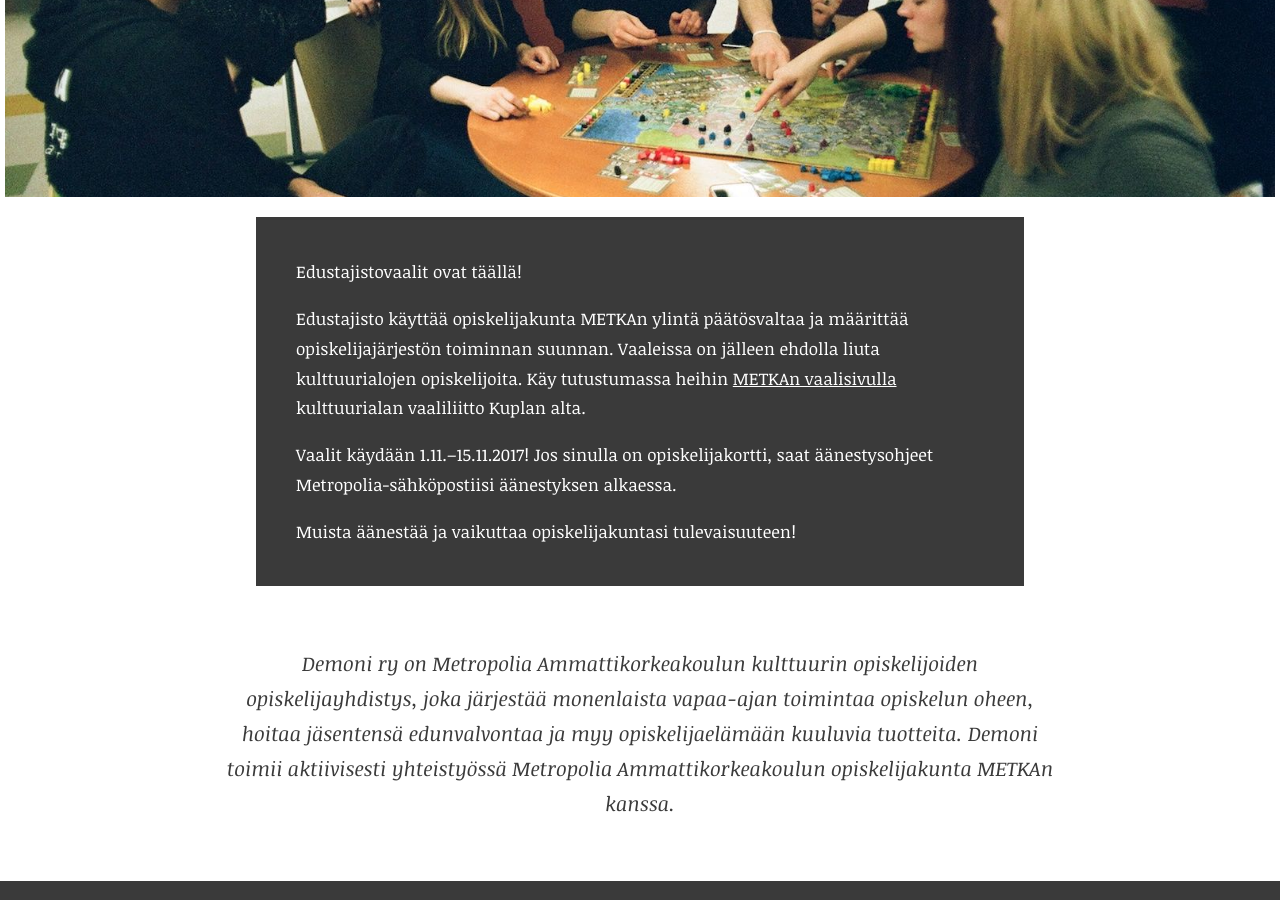
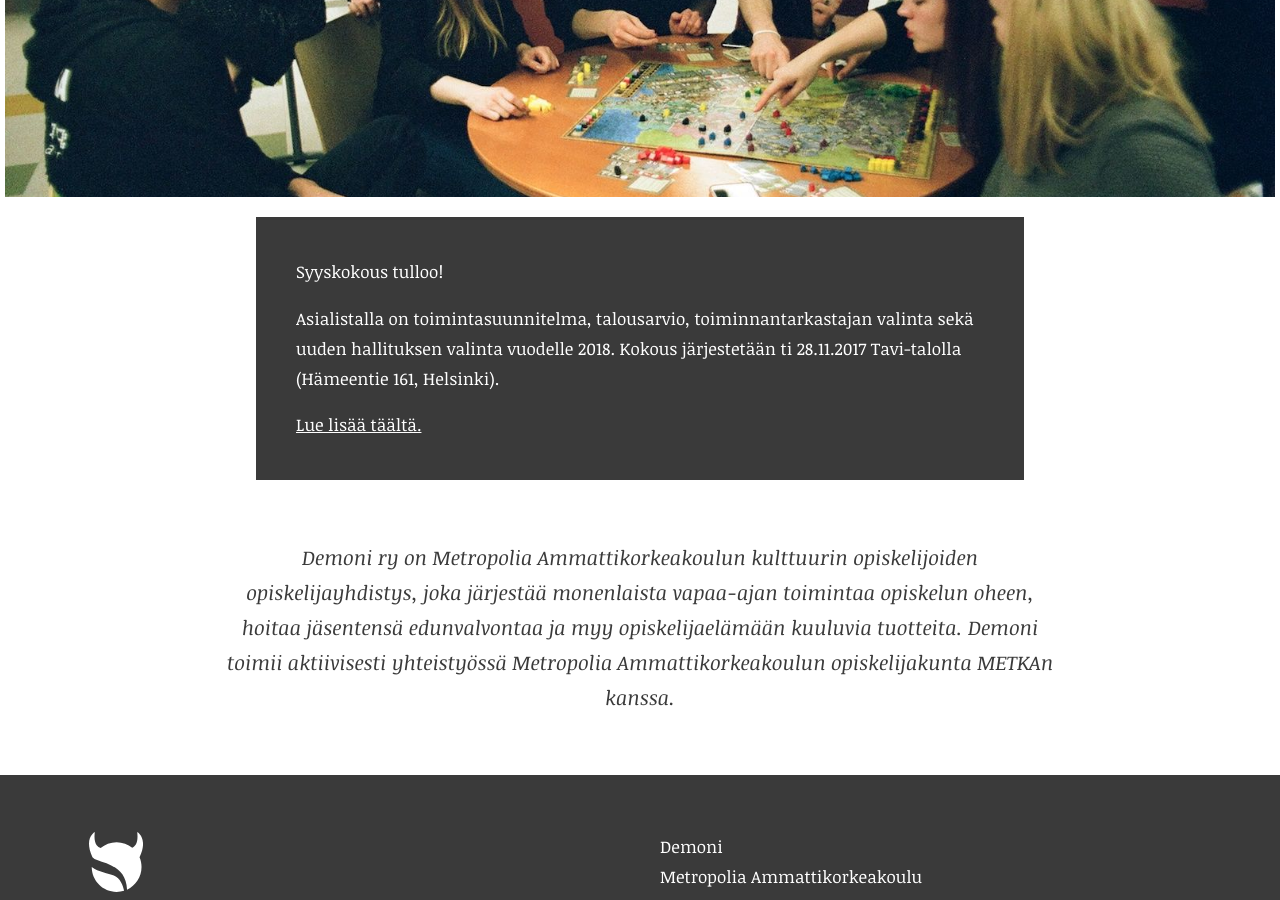
Before and after one commit to akselinurmio/demoni, a Jekyll site: the page built from index.md, in a window 1280 px wide and 900 px high, scrolled down 404 px. Built offline with Jekyll 4.4.1, drawn with Linux system fonts in a browser that asks for light colours.

Commit message:
Lisää syyskokouksen 2017 kutsu

```diff
--- a/index.md
+++ b/index.md
@@ -3,10 +3,8 @@ layout: home
 photo: "/assets/photos/lautapeli-ilta.jpg"
 ---
 
-Edustajistovaalit ovat täällä!
+Syyskokous tulloo!
 
-Edustajisto käyttää opiskelijakunta METKAn ylintä päätösvaltaa ja määrittää opiskelijajärjestön toiminnan suunnan. Vaaleissa on jälleen ehdolla liuta kulttuurialojen opiskelijoita. Käy tutustumassa heihin [METKAn vaalisivulla](http://metka.metropolia.fi/vaalit/ehdokkaat/) kulttuurialan vaaliliitto Kuplan alta.
+Asialistalla on toimintasuunnitelma, talousarvio, toiminnantarkastajan valinta sekä uuden hallituksen valinta vuodelle 2018. Kokous järjestetään ti 28.11.2017 Tavi-talolla (Hämeentie 161, Helsinki).
 
-Vaalit käydään 1.11.–15.11.2017! Jos sinulla on opiskelijakortti, saat äänestysohjeet Metropolia-sähköpostiisi äänestyksen alkaessa.
-
-Muista äänestää ja vaikuttaa opiskelijakuntasi tulevaisuuteen!
+[Lue lisää täältä.](/kutsu-ensimmaiseen-yhdistyksen-ylimaaraiseen-kokoukseen-2017/)
```
Also changed, not shown: _posts/2017-11-21-kutsu-syyskokoukseen-2017.md (added, +23 -0 lines).
